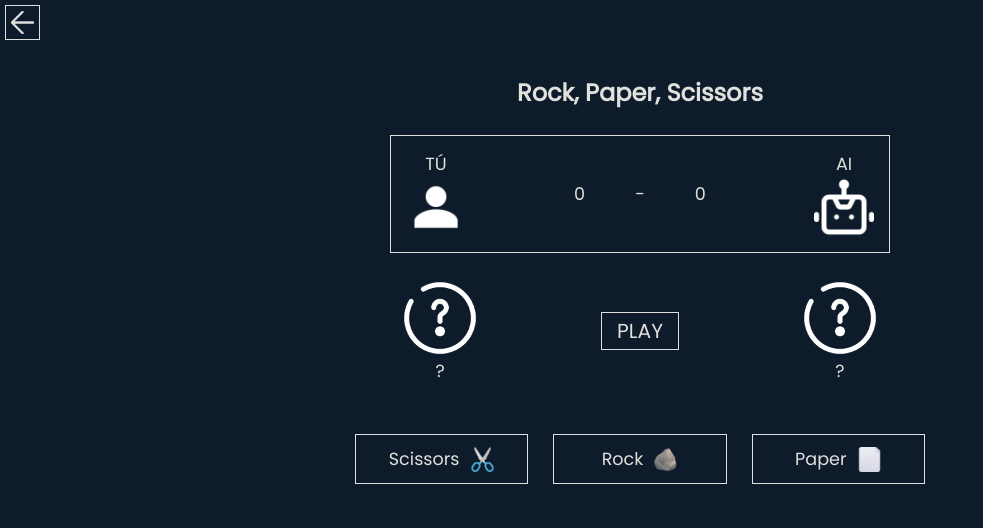
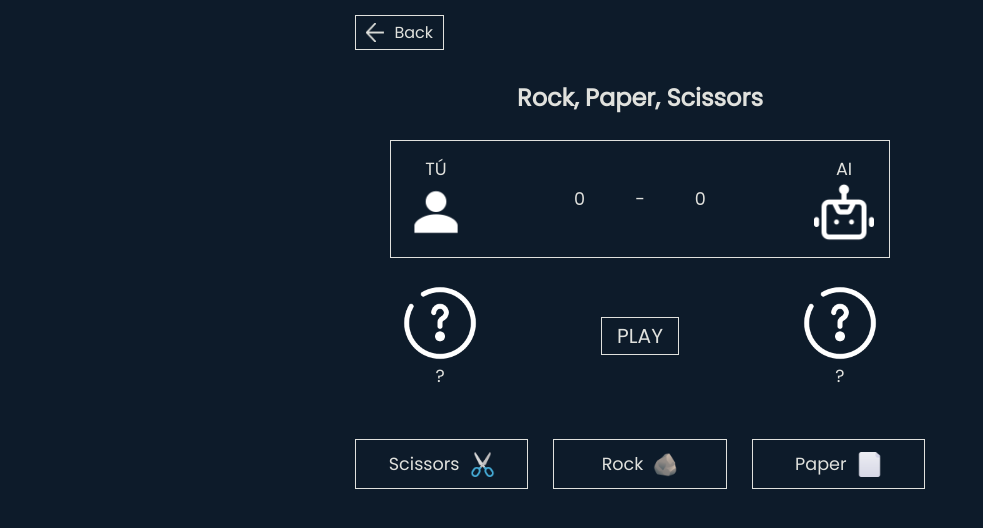
Before and after one commit to damigand/GamesHub, a website built with Vite: page games/rps.html in a window 1280 px wide. Shown: the whole page, without its empty margins (0-983 px from the left). Built offline with nearby package versions, Linux system fonts and the light colour scheme.

Commit message:
Back button improved
Back button component improved

```diff
--- a/components/backButton/back.css
+++ b/components/backButton/back.css
@@ -1,14 +1,21 @@
-.back img {
-    width: 35px;
-    position: absolute;
-    left: 5px;
-    top: 5px;
-    transition: all 0.3s ease;
+.back {
+    height: 35px;
+    display: flex;
+    align-items: center;
+    justify-content: flex-start;
+    gap: 10px;
     cursor: pointer;
     border: 1px solid var(--light);
-    padding: 5px;
+    padding: 5px 10px;
+    margin: 15px 0px 30px 15px;
+    width: min-content;
+    transition: all 0.3s ease;
 
     &:hover {
         box-shadow: 0px 0px 25px 1px rgba(255, 255, 255, 0.2);
     }
 }
+
+.back img {
+    height: 80%;
+}
--- a/components/backButton/back.js
+++ b/components/backButton/back.js
@@ -10,7 +10,13 @@ export function backButton() {
 
     div.appendChild(img);
 
+    const text = document.createElement("span");
+    text.textContent = "Back";
+
+    div.appendChild(text);
+
     div.addEventListener("click", (event) => {
+        console.log("hi");
         window.history.back();
     });
 
--- a/components/rps/rps.css
+++ b/components/rps/rps.css
@@ -41,7 +41,7 @@
 }
 
 .container {
-    container: options / size;
+    container: options / inline-size;
     display: flex;
     width: 100%;
     justify-content: center;
--- a/components/rps/rps.js
+++ b/components/rps/rps.js
@@ -1,5 +1,5 @@
 import "./rps.css";
-import { backButton } from "@c/backButton/back.js";
+import { backButton } from "../backButton/back";
 
 const optionData = {
     scissors: ["../scissors.png", "Scissors"],
@@ -21,7 +21,6 @@ const $$ = (el) => document.querySelectorAll(el);
 
 export async function rpsGame() {
     const [playerScore, iaScore] = await loadScore();
-    $("body").appendChild(backButton());
     return `
         <h1>Rock, Paper, Scissors</h1>
         <div class="rps">
@@ -73,7 +72,7 @@ export async function rpsGame() {
     `;
 }
 
-function loadScore() {
+async function loadScore() {
     const playerScore = localStorage.getItem("rpsPlayerScore") || 0;
     const iaScore = localStorage.getItem("rpsIaScore") || 0;
 
--- a/games/rps_game.js
+++ b/games/rps_game.js
@@ -1,7 +1,9 @@
 import { rpsGame, rpsEvents } from "@c/rps/rps.js";
+import { backButton } from "@/components/backButton/back";
 
 const $ = (el) => document.querySelector(el);
 const game = $("#game");
 
-game.innerHTML = await rpsGame();
+game.innerHTML += await rpsGame();
+game.insertBefore(backButton(), $("h1"));
 rpsEvents();
--- a/index.css
+++ b/index.css
@@ -1,4 +1,4 @@
-@import url('https://fonts.googleapis.com/css2?family=Poppins&display=swap');
+@import url("https://fonts.googleapis.com/css2?family=Poppins&display=swap");
 
 :root {
     --primary: #415a77;
@@ -12,7 +12,7 @@
     margin: 0;
     padding: 0;
     box-sizing: border-box;
-    font-family: 'Poppins', sans-serif;
+    font-family: "Poppins", sans-serif;
 }
 
 body {
@@ -28,13 +28,10 @@ body:has(#app) {
     align-items: center;
 }
 
-body:has(#game) {
-    padding-top: 75px;
-}
-
 #game {
     width: 100%;
     max-width: 600px;
+    position: relative;
 }
 
 #app {
```
Also changed, not shown: components/threeinrow/threeinrow.js (+9 -0 lines), games/threeinrow_game.js (+9 -1 lines).
